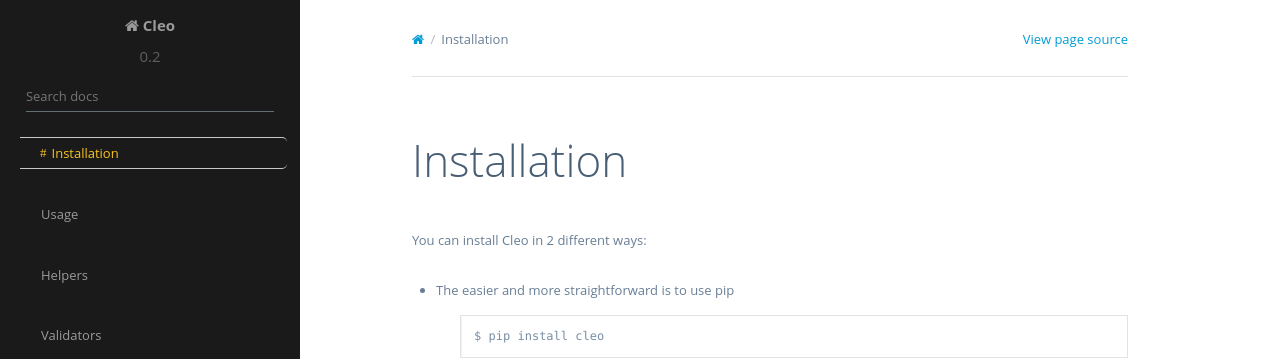
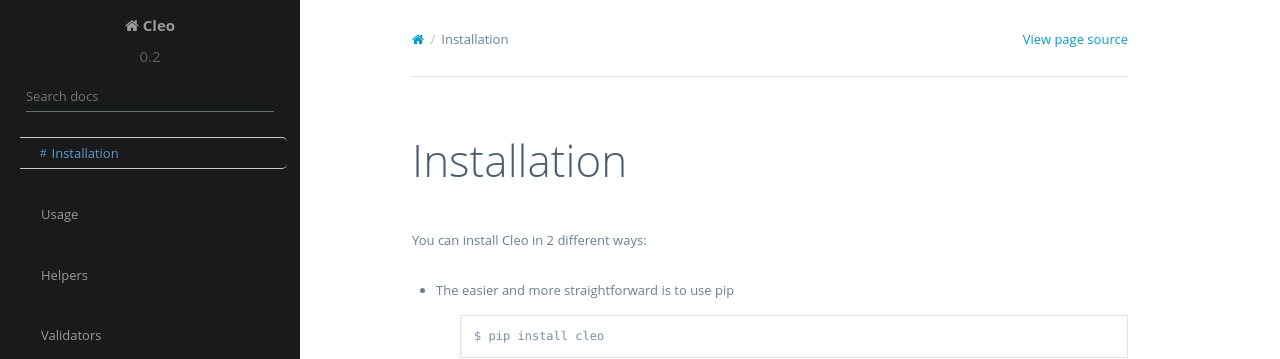
Before and after one commit to python-poetry/cleo, a Sphinx documentation site: the page built from docs/installation.rst, in a window 1280 px wide. Shown: the top 359 px of the page. Built offline with Sphinx 7.4.7 and the Read the Docs theme 2.0.0, drawn with Linux system fonts in a browser that asks for light colours.

Commit message:
Updating docs style

```diff
--- a/docs/_static/theme_overrides.css
+++ b/docs/_static/theme_overrides.css
@@ -209,7 +209,7 @@ article ul li {
 }
 
 .wy-menu-vertical li.current > a {
-    color: #FAC322 !important;
+    color: #579ED1 !important;
     padding-left: 2.427em;
 }
 
@@ -259,7 +259,7 @@ article ul li {
 
 .wy-menu-vertical li.toctree-l1.current:before {
     content: "#";
-    color: #FAC322;
+    color: #579ED1;
     font-size: 13px;
     position: absolute;
     top: 3px;
```
